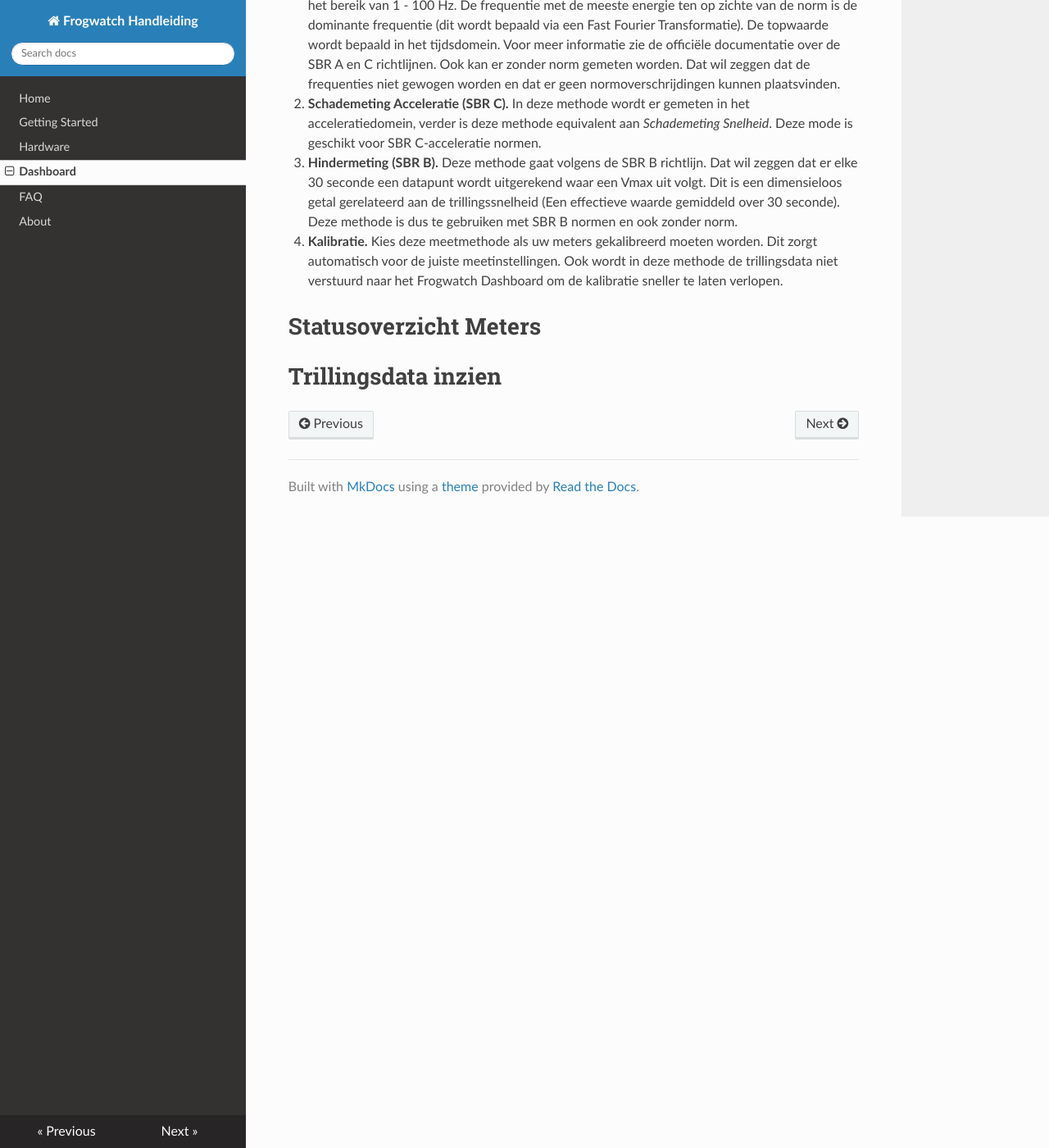
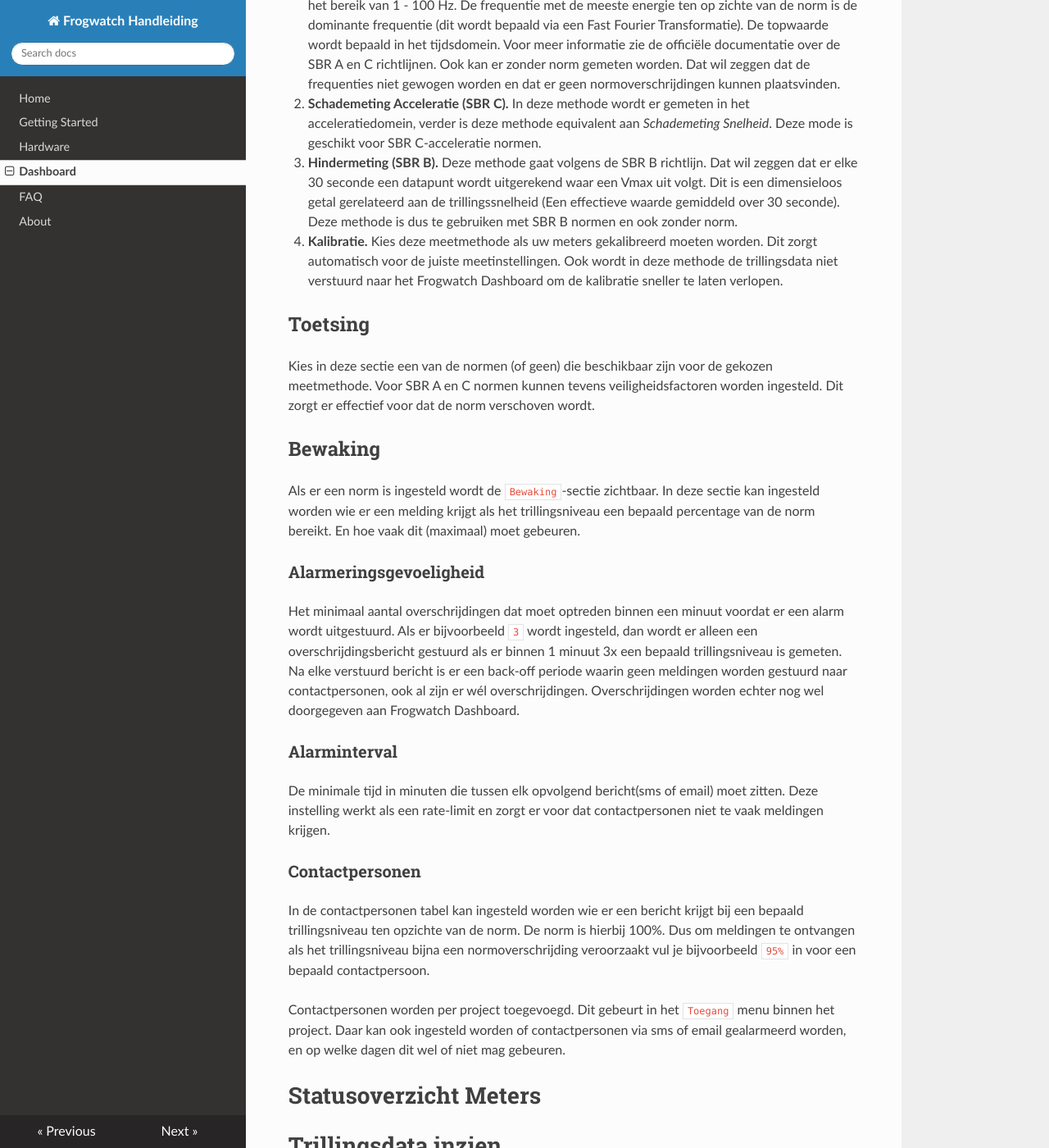
Before and after one commit to ijager/docs.frog.watch, an MkDocs documentation site: the page built from docs/dashboard.md, in a window 1280 px wide and 1400 px high, scrolled down 2995 px. Shown: the whole window at 82% size. Built offline with MkDocs 1.6.1, drawn with Linux system fonts in a browser that asks for light colours; nearby versions of some CDN libraries.

Commit message:
Add bewaking section

```diff
--- a/docs/dashboard.md
+++ b/docs/dashboard.md
@@ -60,8 +60,27 @@ Op dit moment worden er 4 meetmethodes ondersteund:
 3. **Hindermeting (SBR B).** Deze methode gaat volgens de SBR B richtlijn. Dat wil zeggen dat er elke 30 seconde een datapunt wordt uitgerekend waar een Vmax uit volgt. Dit is een dimensieloos  getal gerelateerd aan de trillingssnelheid (Een effectieve waarde gemiddeld over 30 seconde). Deze methode is dus te gebruiken met SBR B normen en ook zonder norm.
 4. **Kalibratie.** Kies deze meetmethode als uw meters gekalibreerd moeten worden. Dit zorgt automatisch voor de juiste meetinstellingen. Ook wordt in deze methode de trillingsdata niet verstuurd naar het Frogwatch Dashboard om de kalibratie sneller te laten verlopen.
 
+## Toetsing
 
+Kies in deze sectie een van de normen (of geen) die beschikbaar zijn voor de gekozen meetmethode. Voor SBR A en C normen kunnen tevens veiligheidsfactoren worden ingesteld. Dit zorgt er effectief voor dat de norm verschoven wordt.
 
+## Bewaking
+
+Als er een norm is ingesteld wordt de `Bewaking`-sectie zichtbaar.  In deze sectie kan ingesteld worden wie er een melding krijgt als het trillingsniveau een bepaald percentage van de norm bereikt. En hoe vaak dit (maximaal) moet gebeuren.
+
+### Alarmeringsgevoeligheid
+
+Het minimaal aantal overschrijdingen dat moet optreden binnen een minuut voordat er een alarm wordt uitgestuurd. Als er bijvoorbeeld `3` wordt ingesteld, dan wordt er alleen een overschrijdingsbericht gestuurd als er binnen 1 minuut 3x een bepaald trillingsniveau is gemeten. Na elke verstuurd bericht is er een back-off periode waarin geen meldingen worden gestuurd naar contactpersonen, ook al zijn er wél overschrijdingen. Overschrijdingen worden echter nog wel doorgegeven aan Frogwatch Dashboard.
+
+### Alarminterval
+
+De minimale tijd in minuten die tussen elk opvolgend bericht(sms of email) moet zitten. Deze instelling werkt als een rate-limit en zorgt er voor dat contactpersonen niet te vaak meldingen krijgen.
+
+### Contactpersonen
+
+In de contactpersonen tabel kan ingesteld worden wie er een bericht krijgt bij een bepaald trillingsniveau ten opzichte van de norm. De norm is hierbij 100%. Dus om meldingen te ontvangen als het trillingsniveau bijna een normoverschrijding veroorzaakt vul je bijvoorbeeld `95%` in voor een bepaald contactpersoon.
+
+Contactpersonen worden per project toegevoegd. Dit gebeurt in het `Toegang` menu binnen het project. Daar kan ook ingesteld worden of contactpersonen via sms of email gealarmeerd worden, en op welke dagen dit wel of niet mag gebeuren.
 # Statusoverzicht Meters
 
 # Trillingsdata inzien
```
